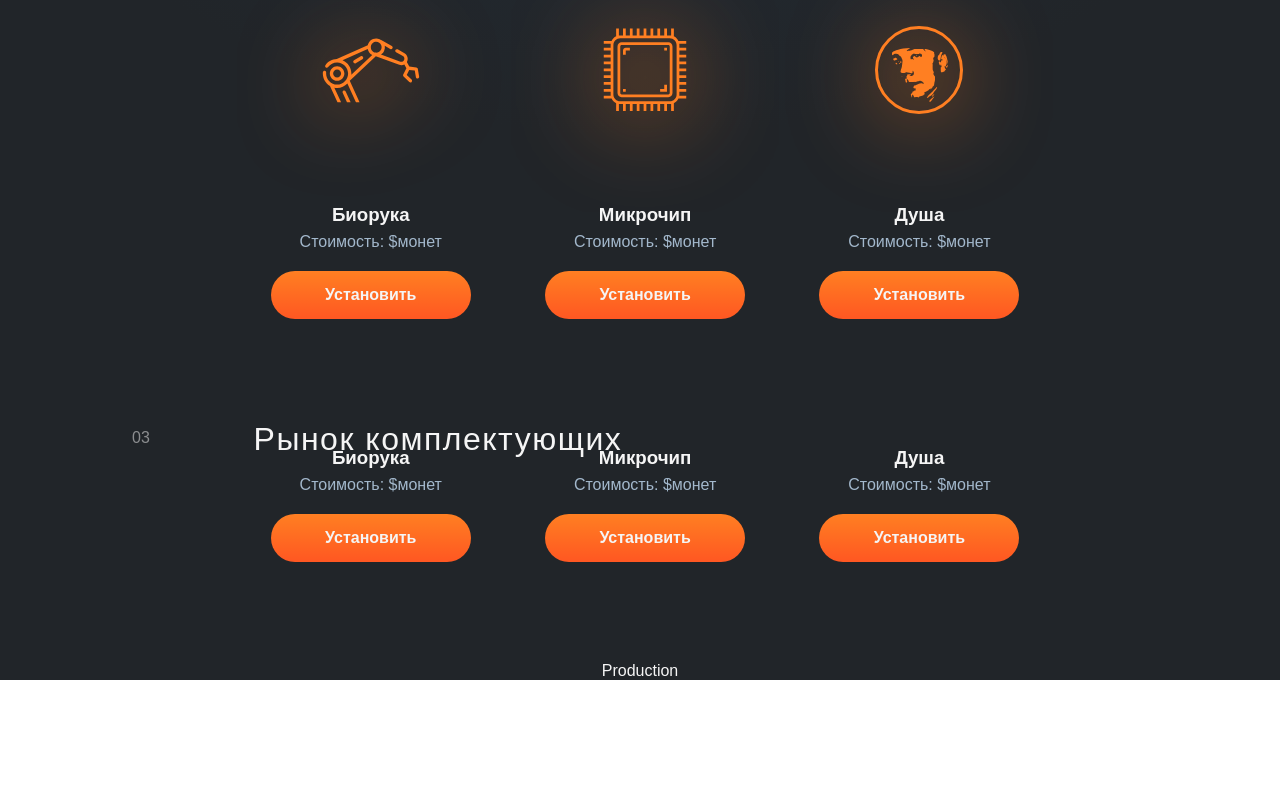
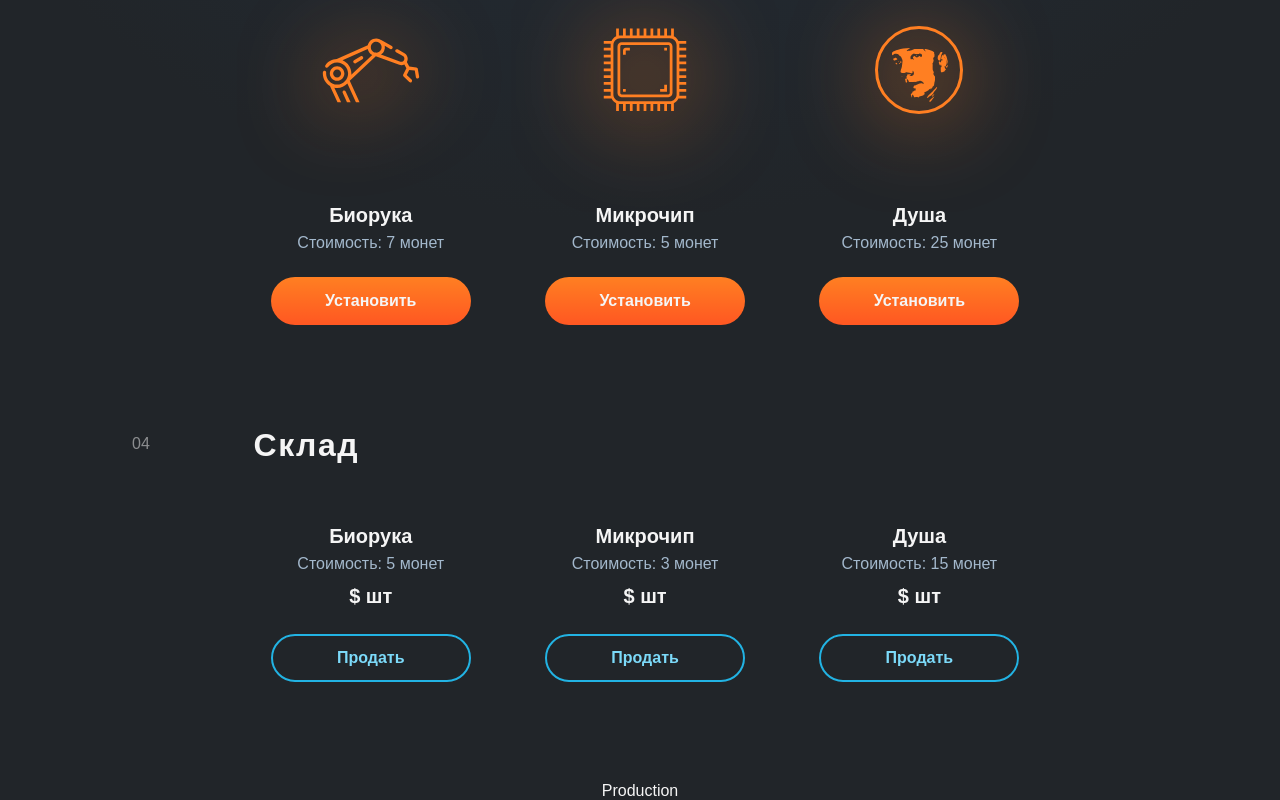
Before and after one commit to sseezov/atw-test, a React (Create React App) app: page / in a window 1280 px wide. Shown: the part 1155-1955 px from the top of the page. Before the commit the page ends 1835 px from the top, so only its background shows below. Built offline with nearby package versions, Linux system fonts and the light colour scheme.

Commit message:
storage done + some fixes

```diff
--- a/src/components/Market.tsx
+++ b/src/components/Market.tsx
@@ -16,19 +16,19 @@ const Market = () => {
           <div className="marketItem">
             <img src={biodhand} alt="биорука" />
             <h3>Биорука</h3>
-            <p>Стоимость: $монет</p>
+            <p>Стоимость: 7 монет</p>
             <button>Установить</button>
           </div>
           <div className="marketItem">
             <img src={microchip} alt="микрочип" />
             <h3>Микрочип</h3>
-            <p>Стоимость: $монет</p>
+            <p>Стоимость: 5 монет</p>
             <button>Установить</button>
           </div>
           <div className="marketItem">
             <img src={soul} alt="душа" />
             <h3>Душа</h3>
-            <p>Стоимость: $монет</p>
+            <p>Стоимость: 25 монет</p>
             <button>Установить</button>
           </div>
         </div>
--- a/src/components/Purse.tsx
+++ b/src/components/Purse.tsx
@@ -8,9 +8,9 @@ const Purse = () => {
         <p className="second">02</p>
       </div>
       <div className="purseLeft">
-        <h2 className="purseHeader">Кошелек криптовалют</h2>
+        <h2 className="purseHeader">Кошелёк криптовалют</h2>
         <div className="purseMoney">00000000000000000000000000000000000000</div>
-        <p className="purseMoneySubheader">45 biorobo монет</p>
+        <p className="purseMoneySubheader">$ biorobo монет</p>
         <div className="purseGetMoneyBlock">
           <p className="purseGetMoneyButton" id="add_one_coin">
             Нацыганить
--- a/src/components/Storage.tsx
+++ b/src/components/Storage.tsx
@@ -1,29 +1,32 @@
 import React from "react";
-import "../styles/Market.scss";
+import "../styles/Storage.scss";
 
 const Storage = () => {
   return (
-    <div className="market">
-      <div className="marketBorder">
-        <p className="third">03</p>
+    <div className="storage">
+      <div className="storageBorder">
+        <p className="fourth">04</p>
       </div>
       <div>
-        <h3 className="marketHeader">Рынок комплектующих</h3>
-        <div className="marketCols">
-          <div className="marketItem">
+        <h3 className="storageHeader">Склад</h3>
+        <div className="storageCols">
+          <div className="storageItem">
             <h3>Биорука</h3>
-            <p>Стоимость: $монет</p>
-            <button>Установить</button>
+            <p>Стоимость: 5 монет</p>
+            <h5>$ шт</h5>
+            <button className="storageButton">Продать</button>
           </div>
-          <div className="marketItem">
+          <div className="storageItem">
             <h3>Микрочип</h3>
-            <p>Стоимость: $монет</p>
-            <button>Установить</button>
+            <p>Стоимость: 3 монет</p>
+            <h5>$ шт</h5>
+            <button className="storageButton">Продать</button>
           </div>
-          <div className="marketItem">
+          <div className="storageItem">
             <h3>Душа</h3>
-            <p>Стоимость: $монет</p>
-            <button>Установить</button>
+            <p>Стоимость: 15 монет</p>
+            <h5>$ шт</h5>
+            <button className="storageButton">Продать</button>
           </div>
         </div>
       </div>
--- a/src/styles/Fabric.scss
+++ b/src/styles/Fabric.scss
@@ -26,13 +26,11 @@
     padding-left: 20px;
     padding-top: 40px;
     .fabricHeader {
-      font-weight: 500;
-      font-size: 54px;
+      font-weight: 600;
+      font-size: 56px;
       line-height: 72px;
-      width: 470px;
       text-align: left;
       letter-spacing: 2px;
-      line-height: 60px;
       padding-bottom: 20px;
     }
 
--- a/src/styles/Market.scss
+++ b/src/styles/Market.scss
@@ -8,7 +8,7 @@
     padding-left: 20px;
     letter-spacing: 1.5px;
     font-style: normal;
-    font-weight: 500;
+    font-weight: 600;
     font-size: 32px;
     line-height: 40px;
   }
@@ -30,7 +30,7 @@
       border: 2px #ff7f22;
       border-radius: 60px;
       background: linear-gradient(180deg, #ff7f22 0%, #ff5722 100%);
-      margin-top: 20px;
+      margin-top: 25px;
       font-size: 16px;
       font-weight: 600;
       color: #f5f5f5;
@@ -48,6 +48,8 @@
     h3 {
       margin-top: -12px;
       padding-bottom: 7px;
+      font-weight: 600;
+      font-size: 20px;
     }
     p {
       color: #a3b8cc;
--- a/src/styles/Purse.scss
+++ b/src/styles/Purse.scss
@@ -17,13 +17,14 @@
       letter-spacing: 1.5px;
       padding-bottom: 60px;
       font-style: normal;
-      font-weight: 500;
+      font-weight: 600;
       font-size: 32px;
       line-height: 40px;
     }
 
     .purseMoneySubheader {
       padding-top: 20px;
+      font-weight: 700;
       margin-bottom: 20px;
       font-size: 24px;
       color: #a3b8cc;
--- a/src/styles/Storage.scss
+++ b/src/styles/Storage.scss
@@ -1,27 +1,68 @@
-// .market {
-//   display: grid;
-//   grid-template-columns: 10% 90%;
+.storage {
+  display: grid;
+  grid-template-columns: 10% 90%;
+  padding-bottom: 100px;
 
-//   .marketHeader {
-//     text-align: left;
-//     padding-left: 20px;
-//     letter-spacing: 1.5px;
-//     padding-bottom: 60px;
-//     font-style: normal;
-//     font-weight: 500;
-//     font-size: 32px;
-//     line-height: 40px;
-//     width: 100vh;
-//   }
+  .storageHeader {
+    text-align: left;
+    padding-left: 20px;
+    letter-spacing: 1.5px;
+    font-style: normal;
+    font-weight: 600;
+    font-size: 32px;
+    line-height: 40px;
+  }
 
-//   .third {
-//     opacity: 50%;
-//     float: left;
-//     margin-top: 10px;
-//   }
+  .fourth {
+    opacity: 50%;
+    float: left;
+    margin-top: 10px;
+  }
 
-//   .marketCols {
-//     display: grid;
-//     grid-template-columns: 30% 30% 30%;
-//   }
-// }
+  .storageCols {
+    display: grid;
+    grid-template-columns: 30% 30% 30%;
+    align-items: center;
+    justify-items: center;
+
+    .storageButton {
+      width: 200px;
+      height: 48px;
+      margin-top: 26px;
+      border: 2px solid #22b3e3;
+      border-radius: 60px;
+      background: transparent;
+      padding-top: 12px;
+      padding-bottom: 12px;
+      font-size: 16px;
+      font-weight: 600;
+      color: #7cdaf9;
+      cursor: pointer;
+      transition-duration: 0.3s;
+      &:hover {
+        background: #7cdaf9;
+        border: 2px solid #7cdaf9;
+        color: black;
+        transition-duration: 0.3s;
+        box-shadow: 0px 10px 40px rgb(39, 102, 123);
+      }
+    }
+  }
+
+  .storageItem {
+    h3 {
+      margin-top: 60px;
+      padding-bottom: 7px;
+      font-weight: 600;
+      font-size: 20px;
+    }
+    p {
+      color: #a3b8cc;
+      font-size: 16px;
+      padding-bottom: 12px;
+    }
+    h5 {
+      font-size: 20px;
+    }
+  }
+}
```
